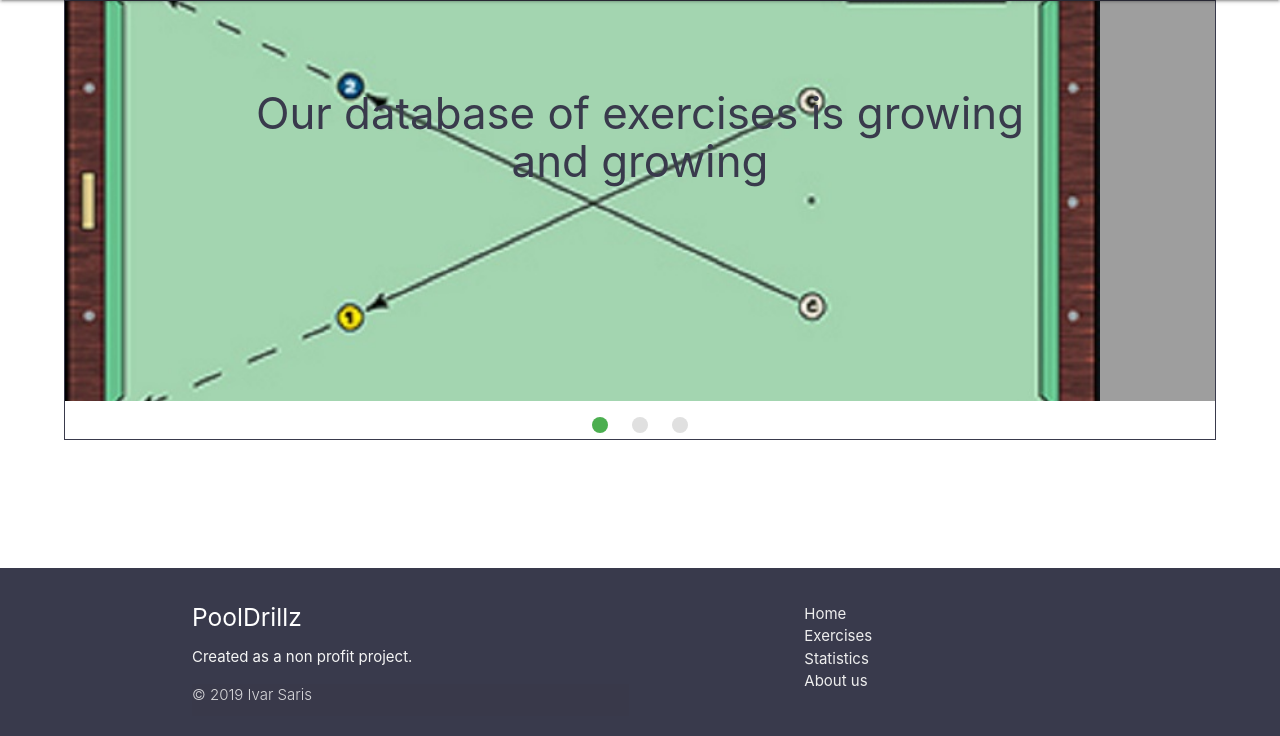
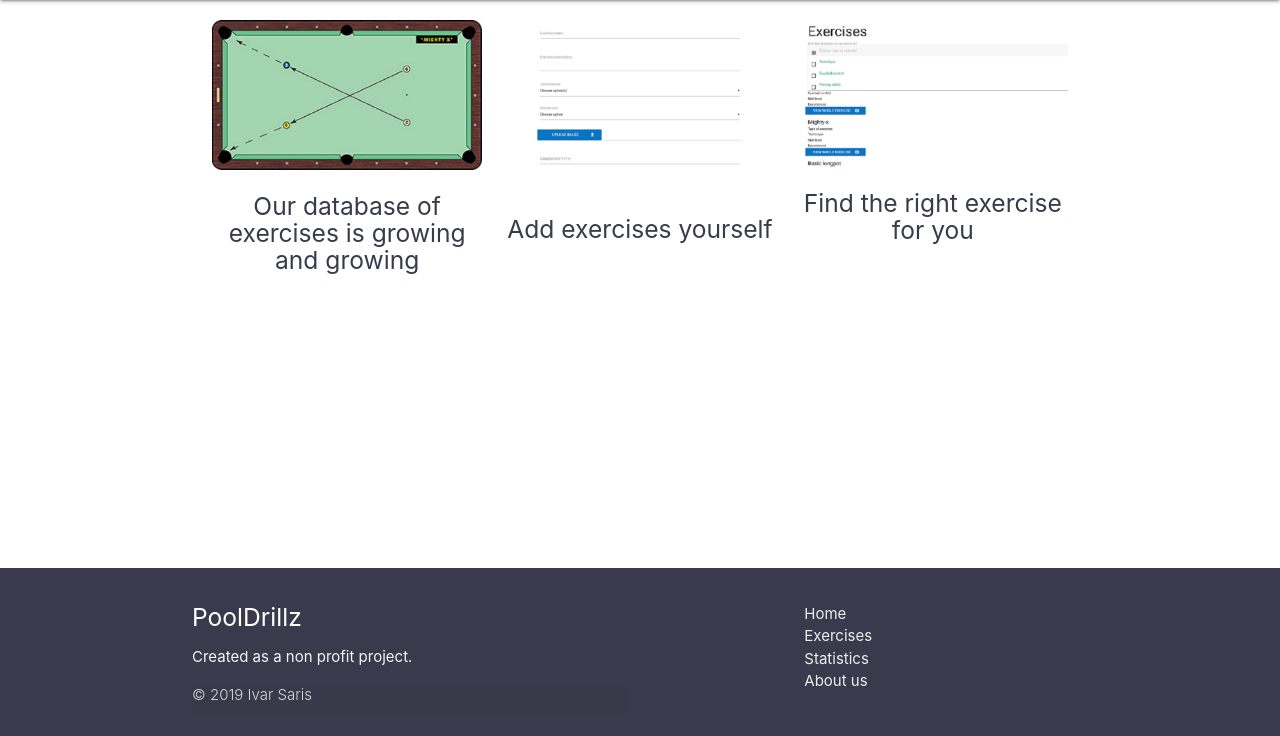
Before and after one commit to ivarsaris/PoolDrillz-MS2, a Flask app: page / in a window 1280 px wide. Shown: the part 64-800 px from the top of the page. Run offline with Flask 2, Linux system fonts and the light colour scheme; some libraries are stand-ins or nearby versions.

Commit message:
styled images and caption on homepage

```diff
--- a/.theia/app.py
+++ b/.theia/app.py
@@ -106,7 +106,7 @@ def update_exercise(exercise_id):
     # retrieve exercises from the database
     exercises = mongo.db.exercises
     # add document to database with form
-    exercises.update({'_id': ObjectId(exercise_id)},
+    exercises.update({"_id": ObjectId(exercise_id)},
                      {
         # all variables to be filled out in the form
         'name': request.form.get('name'),
@@ -128,7 +128,7 @@ def delete_exercise(exercise_id):
     # define exercises
     exercises = mongo.db.exercises
     # delete exercise from database with button
-    exercises.remove({'_id': ObjectId(exercise_id)
+    exercises.remove({"_id": ObjectId(exercise_id)
                       })
     # open exercises page after deleting exercise
     return redirect(url_for('exercises'))
--- a/.theia/static/css/style.css
+++ b/.theia/static/css/style.css
@@ -1,11 +1,3 @@
-
-img {
-    border: 1px #393a4c;
-    width: 400px;
-    max-width: 90%;
-    height: auto;
-}
-
 nav .nav-wrapper {
     background-color: #393a4c;
 }
@@ -14,33 +6,33 @@ nav .brand-logo {
     left: 20%;
 }
 
-@media only screen and (max-width: 492px) {
+/* @media only screen and (max-width: 492px) {
     display: none;
+} */
+
+.homepage-container {
+    position: relative;
+    text-align: center;
+    color: white;
+    padding: 20px;
 }
 
-.slider {
-    width: 90%;
-    height: auto;
-    margin-left: 5%;
+.caption {
+    color: #393a4c;
+    position: relative;
+    top: 40%;
+    left: 50%;
+    transform: translate(-50%);
+}
+
+.images {
+    width: 600px;
+    height: 400px;
+    max-width: 90%;
+    max-height: auto;
+    align: center;
     margin-bottom: 90px;
     border: 1px solid #393a4c;
-}
-
-.slider .slides {
-    width: 100%;
-    height: auto;
-    overflow: hidden;
-    position: relative;
-}
-
-.slider .slides img {
-    position: absolute;
-    width: 100%;
-    height: auto;
-}
-
-.slider .slides li .caption {
-    color: #393a4c;
 }
 
 .btn {
--- a/.theia/templates/index.html
+++ b/.theia/templates/index.html
@@ -1,25 +1,50 @@
 {% extends 'base.html' %}
 {% block content %}
+
+<div class="container homepage-container">
+	<div class="row">
+		<div class="col s12 m6 l4">
+			<img class="responsive-img" src="/static/images/oefening.jpg">
+			<div class="caption">
+				<h5>Our database of exercises is growing and growing</h5>
+			</div>
+		</div>
+		<div class="col s12 m6 l4">
+			<img class="responsive-img" src="/static/images/screenshot1.png">>
+			<div class="caption">
+				<h5>Add exercises yourself</h5>
+			</div>
+		</div>
+		<div class="col s12 m6 l4">
+			<img class="responsive-img" src="/static/images/screenshot2.png">
+			<div class="caption">
+				<h5>Find the right exercise for you</h5>
+			</div>
+		</div>
+	</div>
+</div>
+<!--
 <div class="slider">
 	<ul class="slides">
 		<li>
-			<img src="/static/images/oefening.jpg">
+			<img class="responsive-img" src="/static/images/oefening.jpg">
 			<div class="caption center-align" id="image1">
 				<h3>Our database of exercises is growing and growing</h3>
 			</div>
 		</li>
 		<li>
-			<img src="/static/images/screenshot1.png">
+			<img class="responsive-img" src="/static/images/screenshot1.png">
 			<div class="caption center-align" id="image2">
 				<h3>Add exercises yourself</h3>
 			</div>
 		</li>
 		<li>
-			<img src="/static/images/screenshot2.png">
+			<img class="responsive-img" src="/static/images/screenshot2.png">
 			<div class="caption center-align" id="image3">
 				<h3>Find the right exercise for you</h3>
 			</div>
 		</li>
 	</ul>
 </div>
+-->
 {% endblock %}
```
